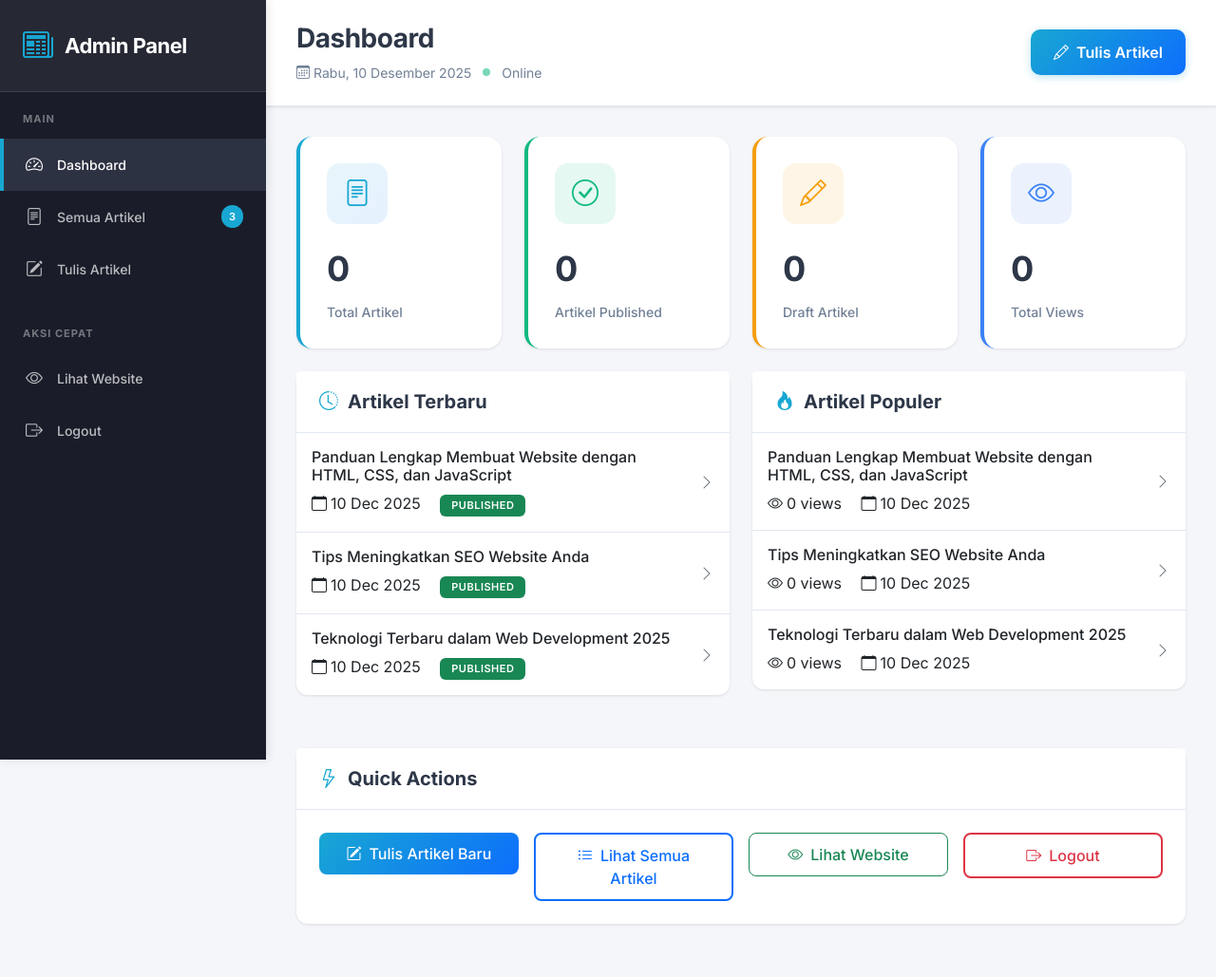
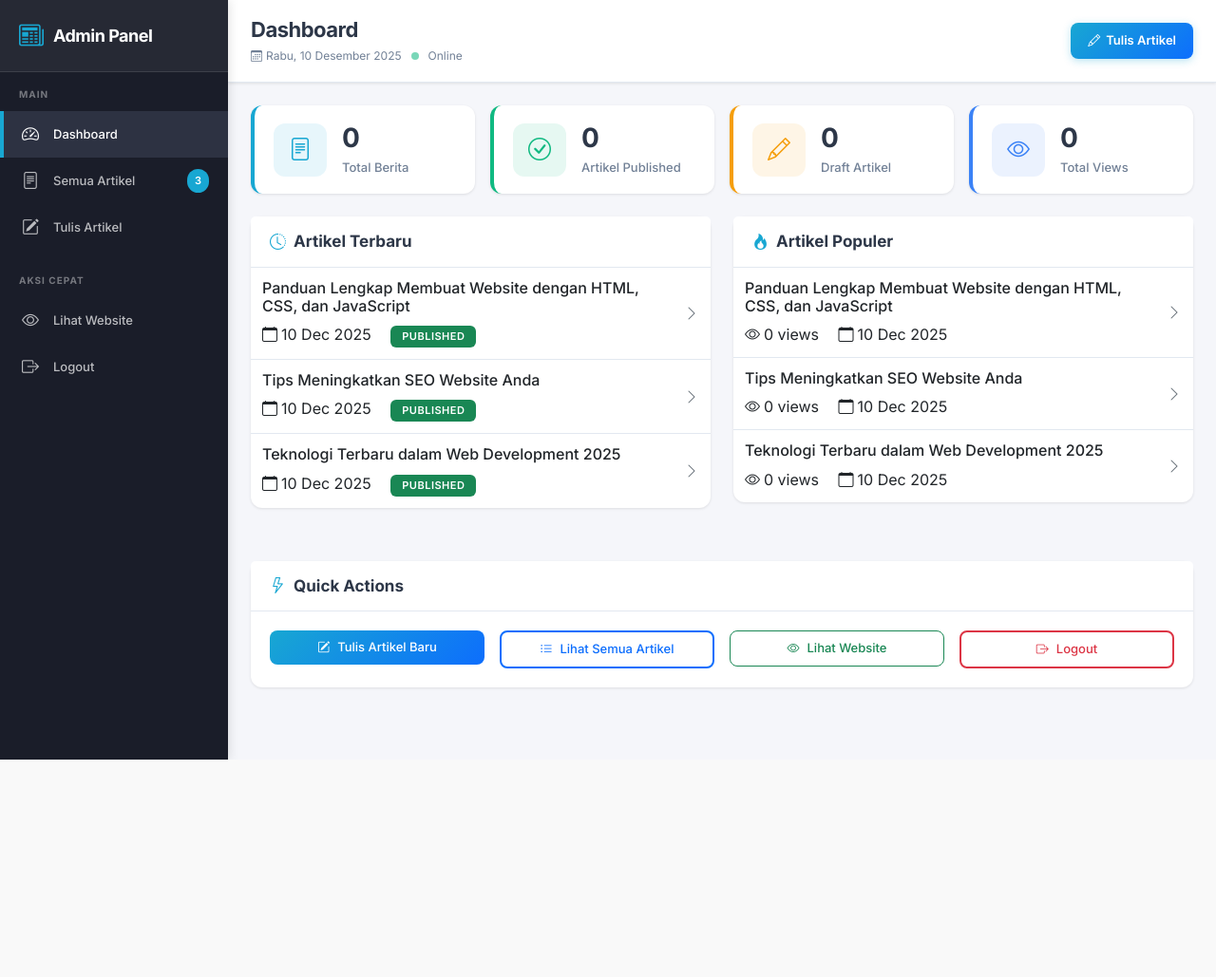
Before and after one commit to riskinurhadi/dibikininweb, a PHP site: page /artikel/admin/dashboard.php in a window 1280 px wide. Shown: the whole page at 95% size. After the commit the page ends 800 px from the top, so only its background shows below. Run offline with PHP 8.4, Linux system fonts and the light colour scheme; the visitor is signed in with stand-in values (Sample User, id 1); data comes from the database, SQL or seed files in the repository.

Commit message:
modified:   artikel/admin/dashboard.php 	modified:   artikel/admin/edit-berita.php 	modified:   artikel/admin/includes/styles.php 	modified:   artikel/admin/index.php 	modified:   artikel/admin/semua-berita.php 	modified:   artikel/admin/tulis-berita.php

```diff
--- a/artikel/admin/dashboard.php
+++ b/artikel/admin/dashboard.php
@@ -136,48 +136,6 @@
     <?php include 'includes/styles.php'; ?>
 
     <style>
-        .stat-card {
-            background: white;
-            border-radius: 16px;
-            padding: 28px;
-            box-shadow: 0 1px 3px rgba(0, 0, 0, 0.1);
-            transition: all 0.3s;
-            border-left: 4px solid var(--primary-color);
-            height: 100%;
-        }
-
-        .stat-card:hover {
-            transform: translateY(-4px);
-            box-shadow: 0 8px 20px rgba(0, 0, 0, 0.15);
-        }
-
-        .stat-card-icon {
-            width: 64px;
-            height: 64px;
-            border-radius: 14px;
-            display: flex;
-            align-items: center;
-            justify-content: center;
-            font-size: 28px;
-            margin-bottom: 20px;
-            background: linear-gradient(135deg, rgba(24, 167, 210, 0.1) 0%, rgba(13, 110, 253, 0.1) 100%);
-            color: var(--primary-color);
-        }
-
-        .stat-card-value {
-            font-size: 36px;
-            font-weight: 700;
-            color: var(--text-primary);
-            margin-bottom: 8px;
-            letter-spacing: -1px;
-        }
-
-        .stat-card-label {
-            font-size: 14px;
-            color: var(--text-secondary);
-            font-weight: 500;
-        }
-
         .stat-card-change {
             font-size: 12px;
             color: var(--success-color);
@@ -221,17 +179,29 @@
         }
 
         .section-title {
-            font-size: 20px;
+            font-size: 17px;
             font-weight: 700;
             color: var(--text-primary);
-            margin-bottom: 20px;
+            margin-bottom: 0;
             display: flex;
             align-items: center;
-            gap: 10px;
+            gap: 8px;
         }
 
         .section-title i {
             color: var(--primary-color);
+        }
+
+        .recent-article-item {
+            padding: 12px;
+        }
+
+        .recent-article-content h6 {
+            font-size: 14px;
+        }
+
+        .recent-article-content .meta {
+            font-size: 11px;
         }
     </style>
 </head>
@@ -243,14 +213,16 @@
 
         <div class="content-body">
             <!-- Stat Cards -->
-            <div class="row g-4 mb-4">
+            <div class="row g-3 mb-4">
                 <div class="col-lg-3 col-md-6">
                     <div class="stat-card">
                         <div class="stat-card-icon">
                             <i class="bi bi-file-text"></i>
                         </div>
+                        <div class="stat-card-content">
                             <div class="stat-card-value"><?php echo number_format($stats['total_artikel'] ?? 0); ?></div>
-                        <div class="stat-card-label">Total Artikel</div>
+                            <div class="stat-card-label">Total Berita</div>
+                        </div>
                     </div>
                 </div>
 
@@ -259,8 +231,10 @@
                         <div class="stat-card-icon" style="background: rgba(16, 185, 129, 0.1); color: var(--success-color);">
                             <i class="bi bi-check-circle"></i>
                         </div>
+                        <div class="stat-card-content">
                             <div class="stat-card-value"><?php echo number_format($stats['artikel_published'] ?? 0); ?></div>
                             <div class="stat-card-label">Artikel Published</div>
+                        </div>
                     </div>
                 </div>
 
@@ -269,8 +243,10 @@
                         <div class="stat-card-icon" style="background: rgba(245, 158, 11, 0.1); color: var(--warning-color);">
                             <i class="bi bi-pencil"></i>
                         </div>
+                        <div class="stat-card-content">
                             <div class="stat-card-value"><?php echo number_format($stats['artikel_draft'] ?? 0); ?></div>
                             <div class="stat-card-label">Draft Artikel</div>
+                        </div>
                     </div>
                 </div>
 
@@ -279,8 +255,10 @@
                         <div class="stat-card-icon" style="background: rgba(59, 130, 246, 0.1); color: var(--info-color);">
                             <i class="bi bi-eye"></i>
                         </div>
+                        <div class="stat-card-content">
                             <div class="stat-card-value"><?php echo formatNumber($stats['total_views'] ?? 0); ?></div>
                             <div class="stat-card-label">Total Views</div>
+                        </div>
                     </div>
                 </div>
             </div>
--- a/artikel/admin/includes/styles.php
+++ b/artikel/admin/includes/styles.php
@@ -45,7 +45,7 @@
         position: fixed;
         top: 0;
         left: 0;
-        width: 280px;
+        width: 240px;
         height: 100vh;
         background: var(--sidebar-bg);
         color: white;
@@ -56,36 +56,36 @@
     }
 
     .sidebar-logo {
-        padding: 24px 24px;
+        padding: 18px 20px;
         border-bottom: 1px solid rgba(255, 255, 255, 0.1);
         display: flex;
         align-items: center;
-        gap: 12px;
+        gap: 10px;
         background: rgba(255, 255, 255, 0.05);
     }
 
     .sidebar-logo i {
-        font-size: 32px;
+        font-size: 26px;
         color: var(--primary-color);
     }
 
     .sidebar-logo-text {
-        font-size: 22px;
+        font-size: 18px;
         font-weight: 700;
         letter-spacing: -0.5px;
     }
 
     .sidebar-menu {
-        padding: 20px 0;
+        padding: 16px 0;
     }
 
     .menu-section {
-        margin-bottom: 32px;
+        margin-bottom: 24px;
     }
 
     .menu-section-title {
-        padding: 0 24px 12px;
-        font-size: 11px;
+        padding: 0 20px 10px;
+        font-size: 10px;
         font-weight: 700;
         text-transform: uppercase;
         letter-spacing: 1px;
@@ -95,12 +95,12 @@
     .menu-item {
         display: flex;
         align-items: center;
-        padding: 14px 24px;
+        padding: 11px 20px;
         color: rgba(255, 255, 255, 0.7);
         text-decoration: none;
         transition: all 0.2s ease;
         position: relative;
-        font-size: 14px;
+        font-size: 13px;
         font-weight: 500;
     }
 
@@ -151,7 +151,7 @@
        MAIN CONTENT
        ============================================ */
     .main-content {
-        margin-left: 280px;
+        margin-left: 240px;
         min-height: 100vh;
         transition: margin-left 0.3s ease;
     }
@@ -161,30 +161,30 @@
        ============================================ */
     .content-header {
         background: white;
-        padding: 24px 32px;
+        padding: 18px 24px;
         border-bottom: 1px solid var(--border-color);
         display: flex;
         justify-content: space-between;
         align-items: center;
         flex-wrap: wrap;
-        gap: 16px;
+        gap: 12px;
         box-shadow: var(--card-shadow);
     }
 
     .header-left h1 {
-        font-size: 28px;
+        font-size: 22px;
         font-weight: 700;
         color: var(--text-primary);
-        margin-bottom: 8px;
+        margin-bottom: 6px;
         letter-spacing: -0.5px;
     }
 
     .header-info {
         display: flex;
         align-items: center;
-        gap: 12px;
+        gap: 10px;
         color: var(--text-secondary);
-        font-size: 14px;
+        font-size: 12px;
     }
 
     .status-dot {
@@ -239,12 +239,13 @@
         background: linear-gradient(135deg, var(--primary-color) 0%, var(--primary-dark) 100%);
         color: white;
         border: none;
-        padding: 12px 24px;
-        border-radius: 10px;
+        padding: 9px 18px;
+        border-radius: 8px;
         font-weight: 600;
+        font-size: 13px;
         display: flex;
         align-items: center;
-        gap: 8px;
+        gap: 6px;
         text-decoration: none;
         transition: all 0.3s;
         box-shadow: 0 2px 8px rgba(24, 167, 210, 0.3);
@@ -260,7 +261,7 @@
        CONTENT BODY
        ============================================ */
     .content-body {
-        padding: 32px;
+        padding: 24px;
     }
 
     /* ============================================
@@ -281,14 +282,15 @@
     .card-header {
         background: white;
         border-bottom: 1px solid var(--border-color);
-        padding: 20px 24px;
+        padding: 16px 20px;
         border-radius: 12px 12px 0 0;
         font-weight: 600;
+        font-size: 15px;
         color: var(--text-primary);
     }
 
     .card-body {
-        padding: 24px;
+        padding: 20px;
     }
 
     /* ============================================
@@ -297,7 +299,8 @@
     .btn {
         border-radius: 8px;
         font-weight: 500;
-        padding: 10px 20px;
+        padding: 8px 16px;
+        font-size: 13px;
         transition: all 0.2s;
     }
 
@@ -454,44 +458,55 @@
     }
 
     /* ============================================
-       STATS CARDS
+       STATS CARDS - Horizontal Layout
        ============================================ */
     .stat-card {
         background: white;
         border-radius: 12px;
-        padding: 24px;
+        padding: 18px 20px;
         box-shadow: var(--card-shadow);
         transition: all 0.3s;
         border-left: 4px solid var(--primary-color);
+        display: flex;
+        align-items: center;
+        gap: 16px;
+        height: 100%;
     }
 
     .stat-card:hover {
-        transform: translateY(-4px);
+        transform: translateY(-2px);
         box-shadow: var(--card-shadow-hover);
     }
 
     .stat-card-icon {
         width: 56px;
         height: 56px;
+        min-width: 56px;
         border-radius: 12px;
         display: flex;
         align-items: center;
         justify-content: center;
         font-size: 24px;
-        margin-bottom: 16px;
         background: rgba(24, 167, 210, 0.1);
         color: var(--primary-color);
+        flex-shrink: 0;
+    }
+
+    .stat-card-content {
+        flex: 1;
+        min-width: 0;
     }
 
     .stat-card-value {
-        font-size: 32px;
+        font-size: 28px;
         font-weight: 700;
         color: var(--text-primary);
         margin-bottom: 4px;
+        line-height: 1.2;
     }
 
     .stat-card-label {
-        font-size: 14px;
+        font-size: 13px;
         color: var(--text-secondary);
         font-weight: 500;
     }
```
Also changed, not shown: other parts of artikel/admin/includes/styles.php (+27 -9 lines), artikel/admin/edit-berita.php (+17 -17 lines), artikel/admin/index.php (+28 -28 lines), artikel/admin/semua-berita.php (+5 -5 lines), artikel/admin/tulis-berita.php (+17 -17 lines). Lines whose indentation alone changed are shown as unchanged.
